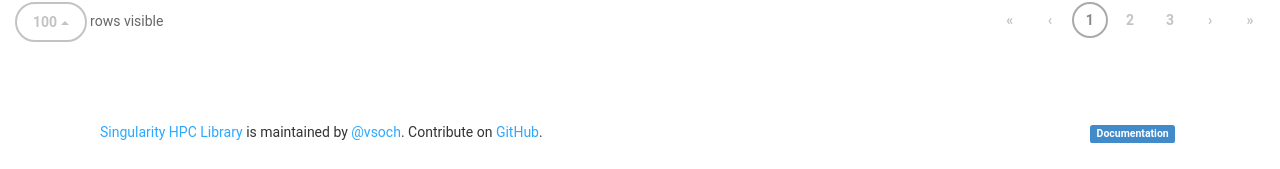
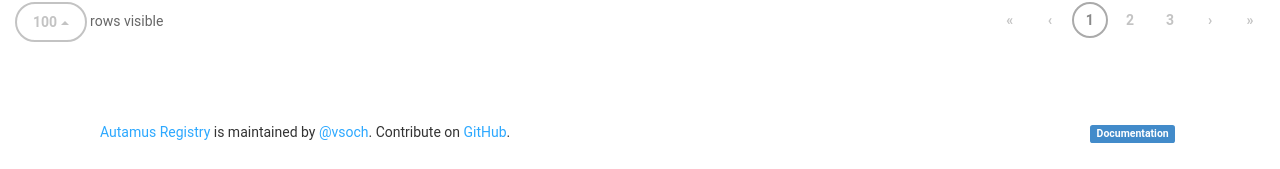
Before and after one commit to autamus/registry, a Jekyll site: the page built from pages/index.md, in a window 1280 px wide. Shown: the part 4942-5111 px from the top of the page. Built offline with Jekyll 4.4.1, drawn with Linux system fonts in a browser that asks for light colours; nearby versions of some CDN libraries.

Commit message:
updating config for gh-pages
Signed-off-by: vsoch <vsoch@users.noreply.github.com>

```diff
--- a/_config.yml
+++ b/_config.yml
@@ -1,9 +1,9 @@
 ### GENERAL SETTINGS ###
 
 # Site settings
-title: Singularity HPC Library
-description: "Library of Singularity containers for HPC"
-baseurl: "/singularity-hpc" #important: start with /
+title: Autamus Registry
+description: "Library of Docker containers"
+baseurl: "/registry" #important: start with /
 url: ""
 
 # Build settings
@@ -35,9 +35,9 @@ defaults:
       layout: "page"
 
 # Social networks usernames. Many more available: google-plus, flickr, linkedin, etc). Shown in footer.
-github: https://github.com/singularityhub
-repo: https://github.com/singularityhub/singularity-hpc
-docs: https://singularity-hpc.readthedocs.io/
+github: https://github.com/autamus
+repo: https://github.com/autamus/registry
+docs: https://autamus.io/
 maintainer: "@vsoch"
 maintainer_url: https://github.com/vsoch
 social:
```
